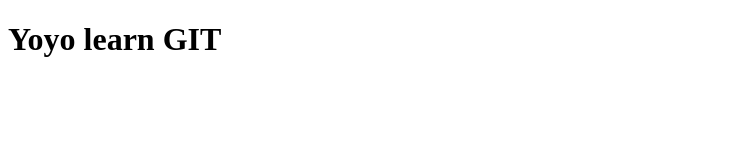
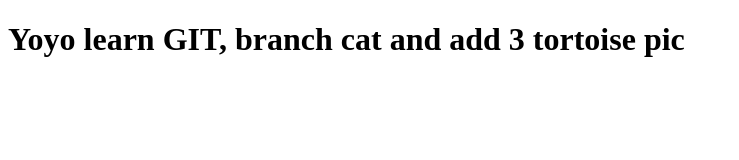
Before and after one commit to Jennifer7793/Git_prac, a plain HTML site: page index.html in a window 1280 px wide. Shown: the whole page, without its empty margins (0-739 px from the left). Drawn offline with Linux system fonts and the light colour scheme.

Commit message:
change index.hmtl and add pic in cat branch

```diff
--- a/index.html
+++ b/index.html
@@ -7,6 +7,6 @@
   <title>Document</title>
 </head>
 <body>
-  <h1>Yoyo learn GIT</h1>
+  <h1>Yoyo learn GIT, branch cat and add 3 tortoise pic</h1>
 </body>
 </html>
```
Also changed, not shown: 3 tortise.jpg (added).
